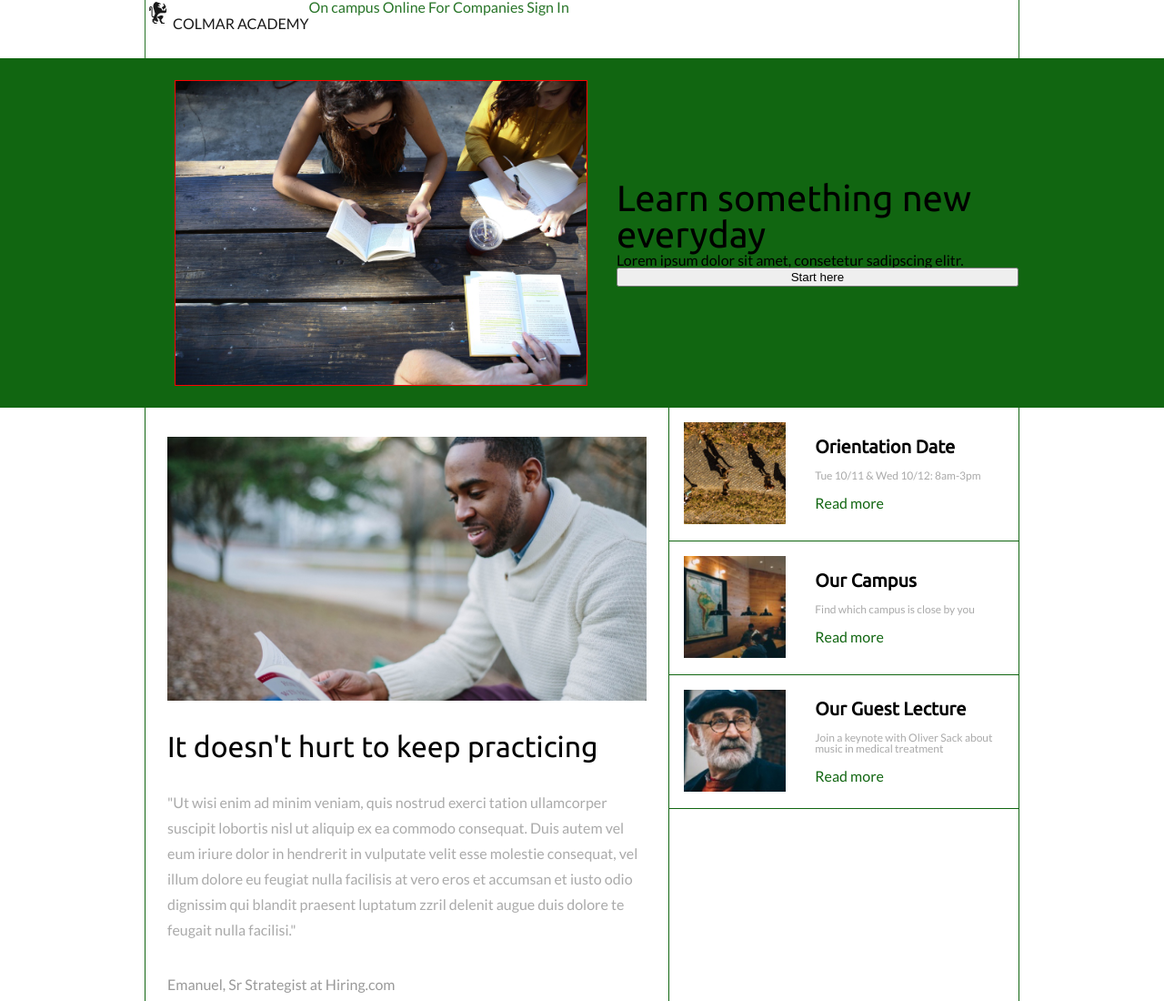
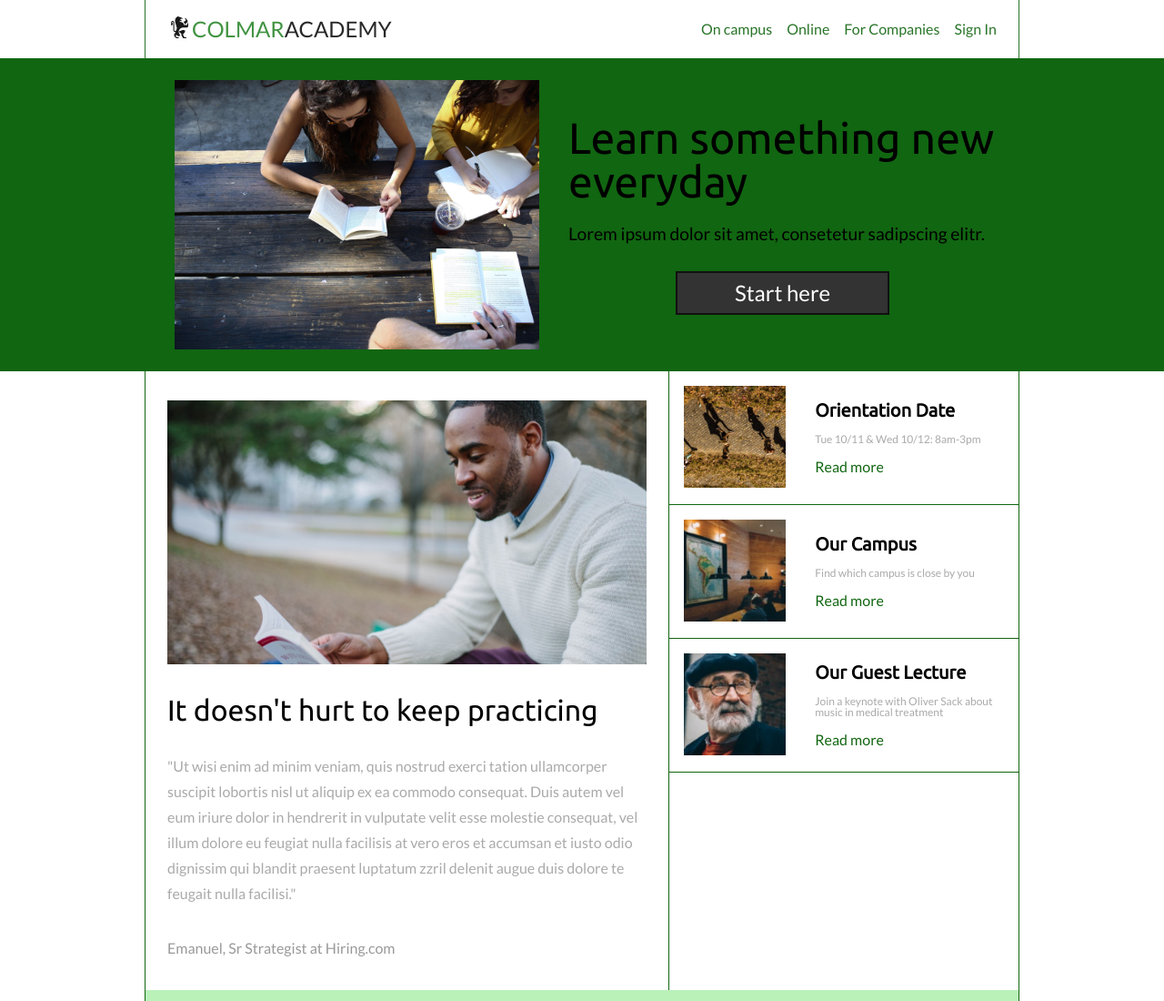
Before and after one commit to darthrox/colmaracademy, a plain HTML site: page index.html in a window 1280 px wide. Shown: the top 1100 px of the page at 91% size. Drawn offline with Linux system fonts and the light colour scheme.

Commit message:
Desktop Version finished

```diff
--- a/resources/css/style.css
+++ b/resources/css/style.css
@@ -29,7 +29,8 @@ h1, h2, h3, h4 {
   font-family: 'Ubuntu', sans-serif;
 }
 h1 {
-  font-size: 2.5rem;
+  font-size: 3rem;
+  line-height: 3rem;
 }
 h2 {
   font-size: 2rem;
@@ -45,6 +46,22 @@ a {
 a:hover {
   color: #55AA55;
   text-decoration: underline;
+}
+button {
+  align-self: center;
+  margin-top: 2rem;
+  width: 50%;
+  height: 3rem;
+  border: 2px solid #111;
+  font-family: 'Lato', sans-serif;
+  font-size: 1.5rem;
+  font-weight: 100;
+  color: white;
+  background-color: #333;
+  transition: background-color 250ms linear;
+}
+button:hover {
+  background-color: #55AA55;
 }
 /* !DISPLAY: Flex */
 .flexRow {
@@ -64,6 +81,38 @@ header {
   height: 4rem;
   background-color: #FFF;
   opacity: 0.9;
+}
+.headerLogo {
+  display: flex;
+  align-items: center;
+  width: 40%;
+}
+.headerLogo img {
+  margin-left: 1.5rem;
+  height: 2rem;
+  width: auto;
+}
+.headerLogoDesc_01 {
+  color: #2D882D;
+  font-size: 1.5rem;
+}
+.headerLogoDesc_02 {
+  color: #111111;
+  font-size: 1.5rem;
+}
+/* !HEADER: navDesktop */
+.navDesktop {
+  display: flex;
+  justify-content: flex-end;
+  align-items: center;
+  width: 100%;
+  height: 100%;
+}
+.navLink {
+  margin-right: 1rem;
+}
+.navLink:last-child {
+  margin-right: 1.5rem;
 }
 /* !MAIN */
 main {
@@ -88,25 +137,28 @@ main {
   border-left: 1px solid #116611;
   border-right: 1px solid #116611;
 }
-/* !FIRST ROW */
+/* !FIRST ROW: Banner with headline */
 .firstRowImage {
   display: flex;
   flex-direction: column;
-  margin: 24px 32px;
+  margin: 1.5rem 2rem;
   width: 60%;
-  border: 1px solid red;
 }
 .firstRowImage img {
   max-width: 100%;
   height: auto;
 }
-
 .firstRowText {
   display: flex;
   flex-direction: column;
   justify-content: center;
+  margin-right: 1.5rem;
 }
-/* !SECOND ROW */
+.firstRowText span {
+  margin-top: 1.5rem;
+  font-size: 1.2rem;
+}
+/* !SECOND ROW: Main Article */
 .secondRowMainArticle {
   display: flex;
   flex-direction: column;
@@ -137,7 +189,6 @@ span.author {
   color: #999999;
   font-size: 1rem;
 }
-
 .secondRowArticles {
   display: flex;
   flex-direction: column;
@@ -175,7 +226,7 @@ span.author {
   max-width: 100%;
   height: auto;
 }
-/* !THIRD ROW */
+/* !THIRD ROW: Start Learning */
 .third {
   background-color: #B9F1B9;
 }
@@ -221,7 +272,7 @@ span.author {
   color: #AAA;
   margin-top: 0.5rem;
 }
-/* !FOURTH ROW */
+/* !FOURTH ROW: Thesis exhibit */
 .fourth {
   background-color: #EEFFEE;
   flex-wrap: wrap;
@@ -232,8 +283,6 @@ span.author {
   margin-bottom: 2rem;
   text-align: center;
 }
-
-
 .fourthRowMainArticle {
   display: flex;
   flex-direction: column;
@@ -261,8 +310,6 @@ span.author {
   color: #AAA;
   margin-top: 2rem;
 }
-
-
 .fourthRowArticles {
   display: flex;
   flex-direction: column;
@@ -302,8 +349,6 @@ span.author {
   max-width: 100%;
   height: auto;
 }
-
-
 /* !FOOTER */
 footer {
   width: 100%;
@@ -325,4 +370,4 @@ footer {
   font-size: 0.75rem;
 }
 
-/* MEDIA QUERIES */
+/* !MEDIA QUERIES */
```
